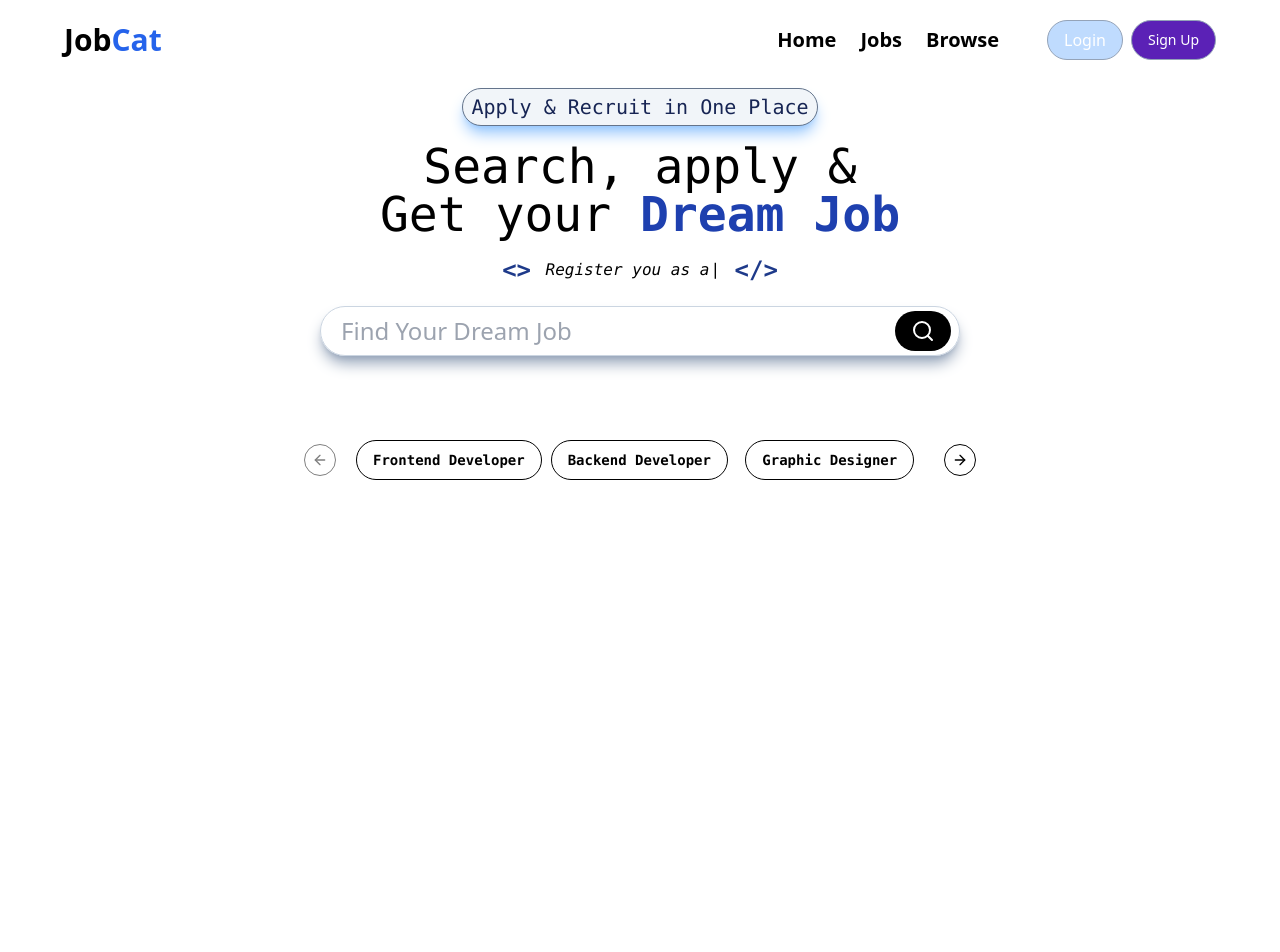
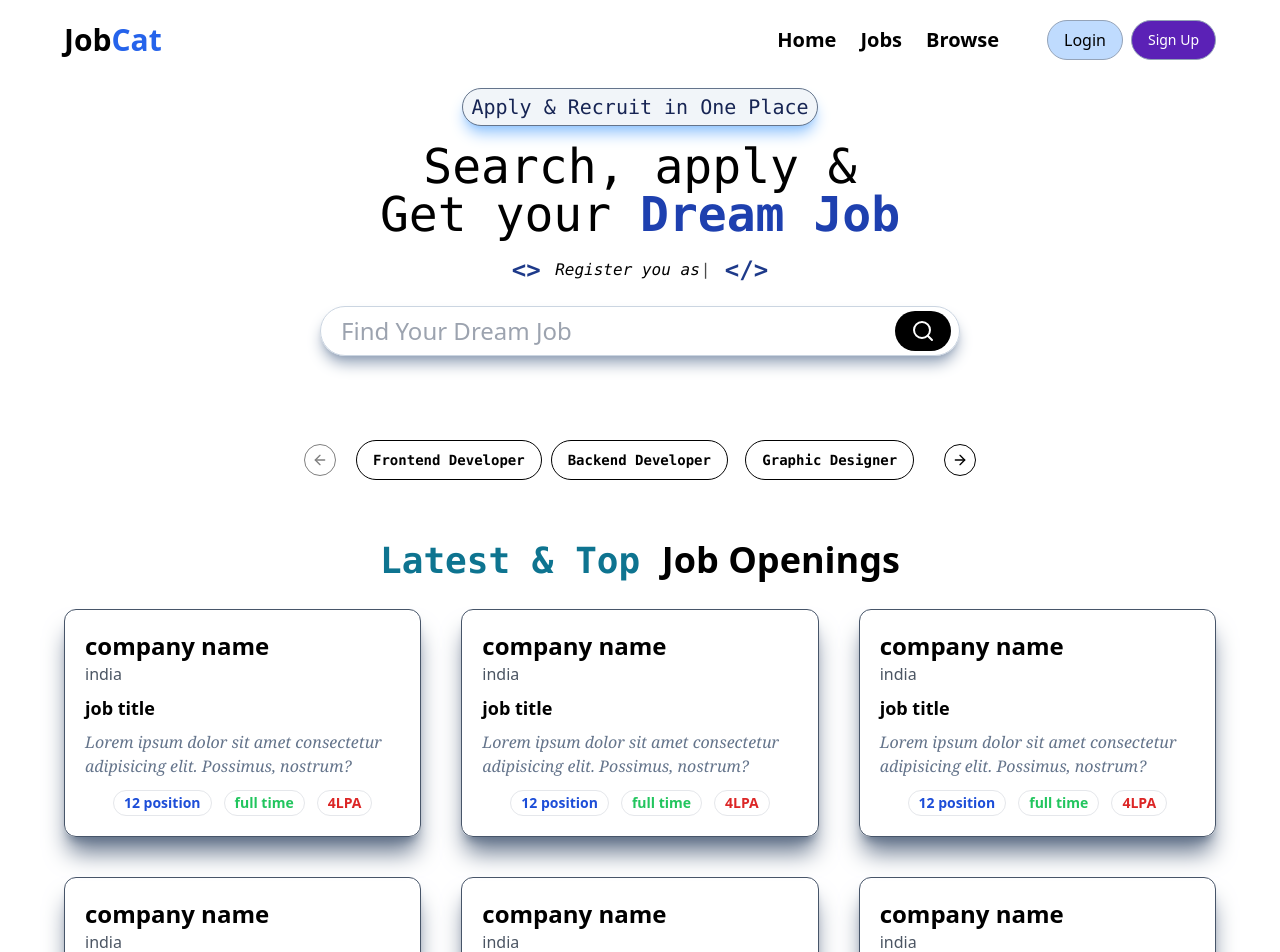
Before and after one commit to subhranil1101/job-portal, a React (Vite) app in the folder frontend/: page / in a window 1280 px wide. Shown: the top 952 px of the page. Before the commit the page ends 800 px from the top, so only its background shows below. Built offline with nearby package versions, Linux system fonts and the light colour scheme.

Commit message:
latest job added

```diff
--- a/frontend/src/components/CategoryCarousel.jsx
+++ b/frontend/src/components/CategoryCarousel.jsx
@@ -11,11 +11,11 @@ const category = [
 const CategoryCarousel = () => {
       return (
             <div>
-                  <Carousel className="mx-auto w-full max-w-xl my-16" >
+                  <Carousel className="mx-auto w-full max-w-xl mt-16 mb-10" >
                         <CarouselContent className="-ml-2">
                               {category.map((cat, index) => {
                                     return (
-                                          <CarouselItem key={index} className="md:basis-1/2 lg:basis-1/3 pl-3">
+                                          <CarouselItem key={index} className="md:basis-1/2 lg:basis-1/3 pl-3 ">
                                                 <Button variant="outline" className="hover:bg-gray-300 font-mono font-semibold rounded-full">{cat}</Button>
                                           </CarouselItem>
                                     )
--- a/frontend/src/components/Home.jsx
+++ b/frontend/src/components/Home.jsx
@@ -1,6 +1,7 @@
 import CategoryCarousel from "./CategoryCarousel"
 import HeroSection from "./HeroSection"
 import Navbar from "./shared/Navbar"
+import LatestJobs from "./LatestJobs"
 
 const Home = () => {
       return (
@@ -8,6 +9,7 @@ const Home = () => {
                   <Navbar />
                   <HeroSection />
                   <CategoryCarousel />
+                  <LatestJobs />
             </div>
       )
 }
--- /dev/null
+++ b/frontend/src/components/LatestJobCard.jsx
@@ -0,0 +1,23 @@
+import { Badge } from "./ui/badge"
+
+const LatestJobCard = () => {
+      return (
+            <div className="hover:scale-105 transition-transform duration-300 ease-in-out p-5 cursor-pointer rounded-xl shadow-xl shadow-slate-500 hover:shadow-blue-200 border border-slate-600 text-xl">
+                  <div>
+                        <h1 className="text-2xl font-semibold">company name</h1>
+                        <p className="text-base text-gray-600">india</p>
+                  </div>
+                  <div>
+                        <h1 className="text-lg font-bold my-2">job title</h1>
+                        <p className="text-base font-serif italic text-slate-500">Lorem ipsum dolor sit amet consectetur adipisicing elit. Possimus, nostrum?</p>
+                  </div>
+                  <div className="flex gap-3 justify-center pt-3">
+                        <Badge variant='ghost' className='text-blue-700 font-bold text-sm'>12 position</Badge>
+                        <Badge variant='ghost' className='text-green-500 font-bold text-sm'>full time</Badge>
+                        <Badge variant='ghost' className='text-red-600 font-bold text-sm'>4LPA</Badge>
+                  </div>
+            </div>
+      )
+}
+
+export default LatestJobCard
--- /dev/null
+++ b/frontend/src/components/LatestJobs.jsx
@@ -0,0 +1,15 @@
+import LatestJobCard from "./LatestJobCard"
+
+const randomJobs = [1, 2, 3, 4, 5, 6, 7, 8]
+const LatestJobs = () => {
+      return (
+            <div className='w-[90%] mx-auto flex flex-col items-center mb-6'>
+                  <h1 className='text-4xl font-semibold my-5'><span className='font-mono text-cyan-700'>Latest & Top </span>Job Openings</h1>
+                  <div className="grid grid-cols-3 gap-10 my-2 w-full ">
+                        {randomJobs.slice(0, 6).map((item, index) => <LatestJobCard key={index} />)}
+                  </div>
+            </div>
+      )
+}
+
+export default LatestJobs
--- /dev/null
+++ b/frontend/src/components/ui/badge.jsx
@@ -0,0 +1,34 @@
+import * as React from "react"
+import { cva } from "class-variance-authority";
+
+import { cn } from "@/lib/utils"
+
+const badgeVariants = cva(
+  "inline-flex items-center rounded-full border px-2.5 py-0.5 text-xs font-semibold transition-colors focus:outline-none focus:ring-2 focus:ring-ring focus:ring-offset-2",
+  {
+    variants: {
+      variant: {
+        default:
+          "border-transparent bg-primary text-primary-foreground hover:bg-primary/80",
+        secondary:
+          "border-transparent bg-secondary text-secondary-foreground hover:bg-secondary/80",
+        destructive:
+          "border-transparent bg-destructive text-destructive-foreground hover:bg-destructive/80",
+        outline: "text-foreground",
+      },
+    },
+    defaultVariants: {
+      variant: "default",
+    },
+  }
+)
+
+function Badge({
+  className,
+  variant,
+  ...props
+}) {
+  return (<div className={cn(badgeVariants({ variant }), className)} {...props} />);
+}
+
+export { Badge, badgeVariants }
--- a/frontend/src/components/ui/button.jsx
+++ b/frontend/src/components/ui/button.jsx
@@ -9,7 +9,7 @@ const buttonVariants = cva(
   {
     variants: {
       variant: {
-        default: "bg-black text-white hover:bg-black/90",
+        default: "bg-primary text-primary-foreground hover:bg-primary/90",
         destructive:
           "bg-destructive text-destructive-foreground hover:bg-destructive/90",
         outline:
```
